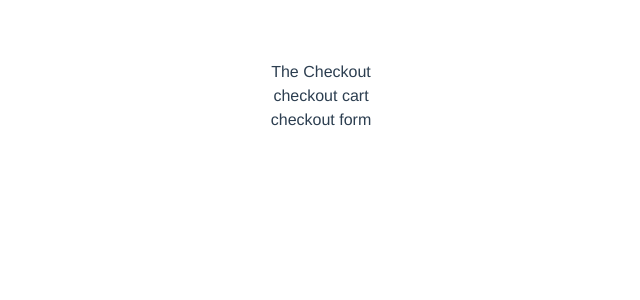
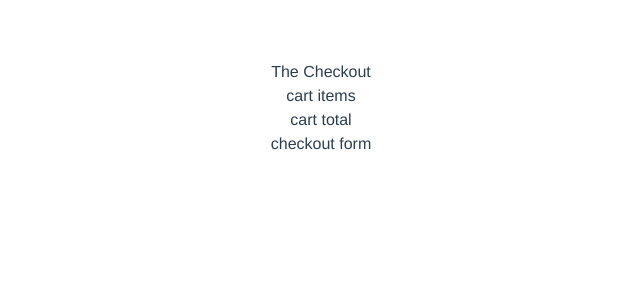
Before and after one commit to phronesys/vue-checkout-component, a Vue app: page / in a window 1280 px wide. Shown: the top 300 px of the page, without its empty margins (319-959 px from the left). Built offline with nearby package versions, Linux system fonts and the light colour scheme.

Commit message:
CheckoutCart added + CartItems and CartTotal

```diff
--- a/src/components/checkout/CheckoutCart.vue
+++ b/src/components/checkout/CheckoutCart.vue
@@ -1,13 +1,21 @@
 <template>
-  <div>checkout cart</div>
+  <div>
+    <cart-items />
+    <cart-total />
+  </div>
 </template>
 
 <script>
+import CartItems from "./cart/CartItems";
+import CartTotal from "./cart/CartTotal";
+
 export default {
-
-}
+  components: {
+    CartItems,
+    CartTotal,
+  },
+};
 </script>
 
 <style>
-
 </style>
--- /dev/null
+++ b/src/components/checkout/cart/CartItems.vue
@@ -0,0 +1,13 @@
+<template>
+  <div>cart items</div>
+</template>
+
+<script>
+export default {
+
+}
+</script>
+
+<style>
+
+</style>
--- /dev/null
+++ b/src/components/checkout/cart/CartTotal.vue
@@ -0,0 +1,13 @@
+<template>
+  <div>cart total</div>
+</template>
+
+<script>
+export default {
+
+}
+</script>
+
+<style>
+
+</style>
```
Also changed, not shown: 1 other file (tests, documents, lock files or other folders).
